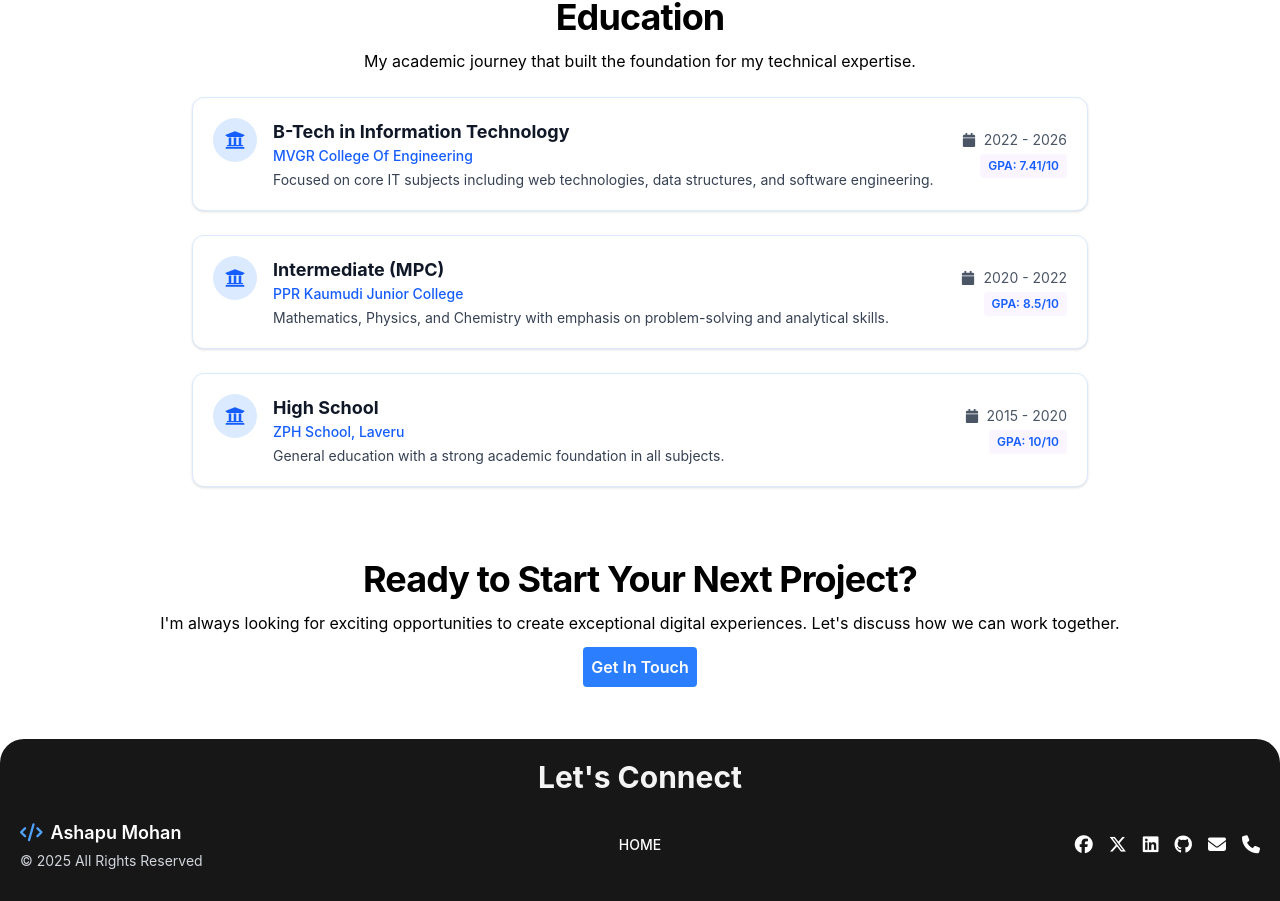
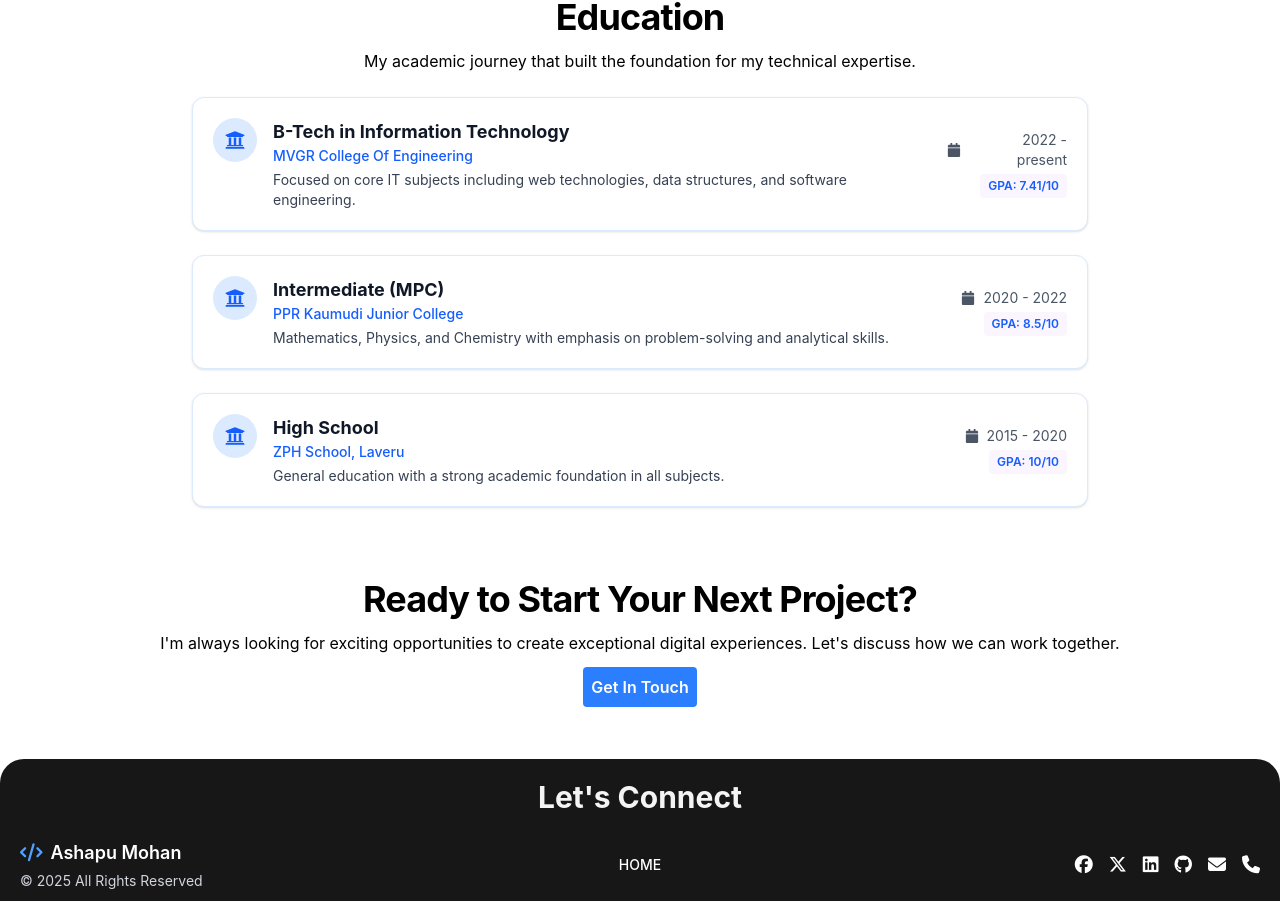
Before and after one commit to AshapuMohan/Ashapu-Mohan-Portfolio, a React (Create React App) app: page / in a window 1280 px wide. Shown: the part 2737-3638 px from the top of the page. Built offline with nearby package versions, Linux system fonts and the light colour scheme.

Commit message:
Update Contact.js

```diff
--- a/src/components/Contact.js
+++ b/src/components/Contact.js
@@ -5,7 +5,7 @@ const educationData = [
   {
     degree: 'B-Tech in Information Technology',
     institution: 'MVGR College Of Engineering',
-    duration: '2022 - 2026',
+    duration: '2022 - present',
     gpa: '7.41/10',
     description: 'Focused on core IT subjects including web technologies, data structures, and software engineering.',
   },
```
